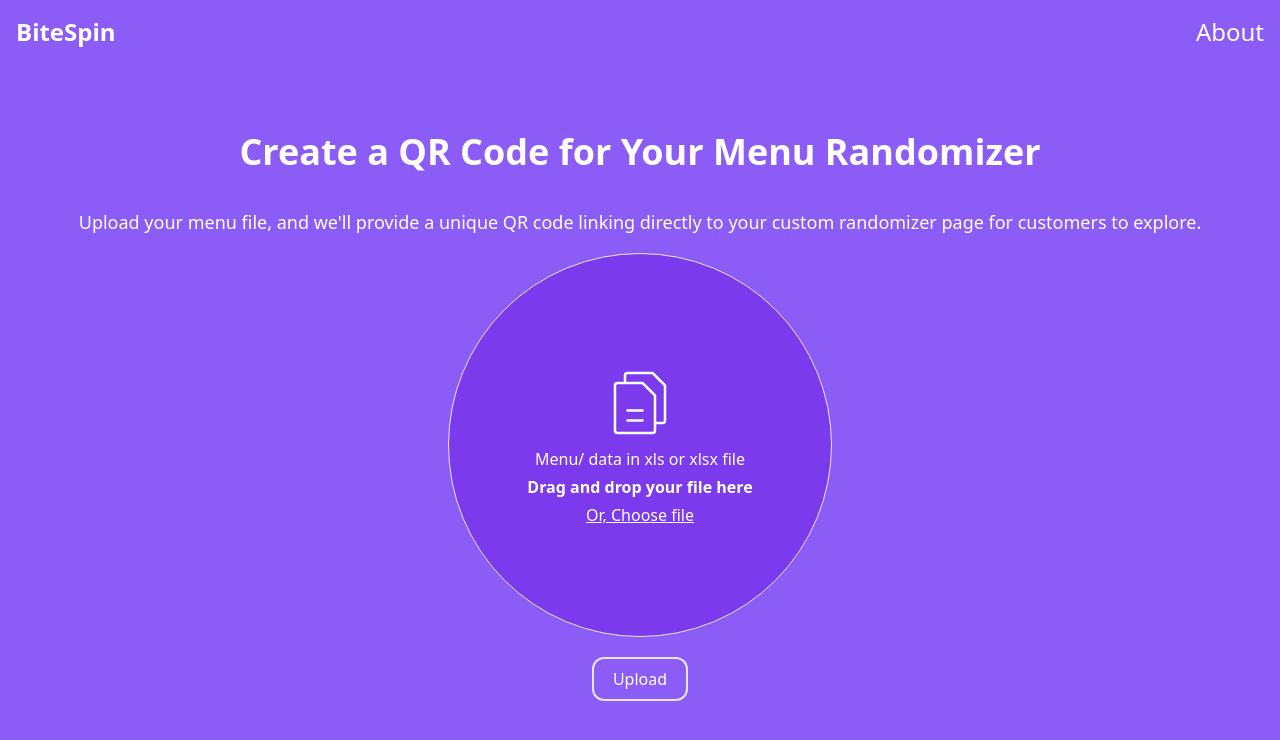
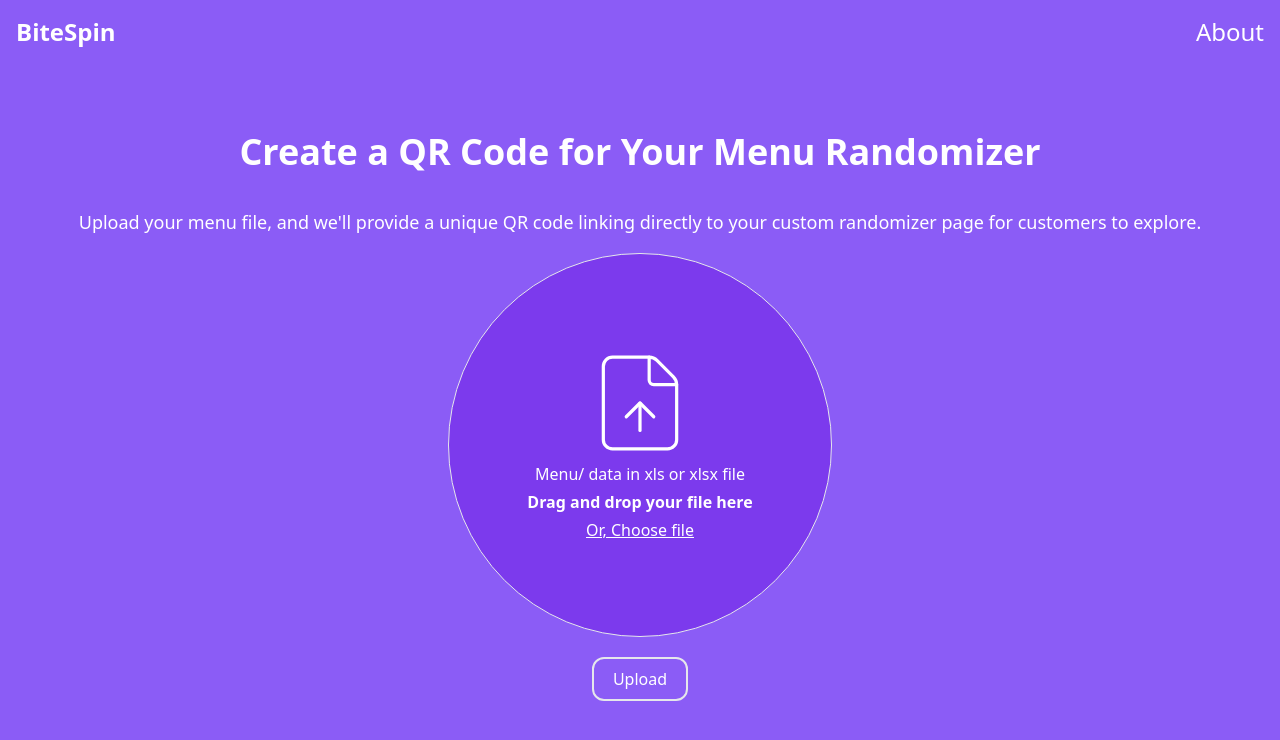
Before and after one commit to JosueSalazaku/random-generator, a Svelte app in the folder client/: page / in a window 1280 px wide. Shown: the top 740 px of the page. Built offline with nearby package versions, Linux system fonts and the light colour scheme.

Commit message:
Add FileUp icon to FileImport component

```diff
--- a/client/src/components/FileImport.svelte
+++ b/client/src/components/FileImport.svelte
@@ -1,5 +1,6 @@
 <script lang="ts">
 import axios from "axios";
+import { FileUp } from "lucide-svelte";
 import * as qrcode from 'qrcode';
 
 let file: File | null = null;
@@ -101,16 +102,7 @@ async function HandleFileUpload() {
         class="flex flex-col items-center justify-center gap-1 transition border rounded-full bg-violet-600 w-96 h-96 hover:bg-violet-800 hover:border-4 delay-2000"
         class:bg-violet-800={file}
         >
-        <svg
-            fill="#ffff"
-            width="80px"
-            height="80px"
-            viewBox="0 0 256 256"
-            id="Flat"
-            xmlns="http://www.w3.org/2000/svg"
-            >
-            <path d="M210.82861,69.17139l-40-40A4.00116,4.00116,0,0,0,168,28H88A12.01375,12.01375,0,0,0,76,40V60H56A12.01375,12.01375,0,0,0,44,72V216a12.01375,12.01375,0,0,0,12,12H168a12.01375,12.01375,0,0,0,12-12V196h20a12.01375,12.01375,0,0,0,12-12V72A4.00116,4.00116,0,0,0,210.82861,69.17139ZM172,216a4.00458,4.00458,0,0,1-4,4H56a4.00458,4.00458,0,0,1-4-4V72a4.00458,4.00458,0,0,1,4-4h78.34326L172,105.65674Zm32-32a4.00458,4.00458,0,0,1-4,4H180V104a4.00116,4.00116,0,0,0-1.17139-2.82861l-40-40A4.00116,4.00116,0,0,0,136,60H84V40a4.00458,4.00458,0,0,1,4-4h78.34326L204,73.65674Zm-64-32a4.0002,4.0002,0,0,1-4,4H88a4,4,0,0,1,0-8h48A4.0002,4.0002,0,0,1,140,152Zm0,32a4.0002,4.0002,0,0,1-4,4H88a4,4,0,0,1,0-8h48A4.0002,4.0002,0,0,1,140,184Z"/>
-                </svg>
+        <FileUp strokeWidth={.7} size={110} />
 
                 <h2>Menu/ data in xls or xlsx file</h2>
                 <h2 class="font-bold">Drag and drop your file here</h2>
--- a/package.json
+++ b/package.json
@@ -22,5 +22,8 @@
   },
   "devDependencies": {
     "npm-run-all": "^4.1.5"
+  },
+  "dependencies": {
+    "lucide-react": "^0.475.0"
   }
 }
```
Also changed, not shown: 1 other file (tests, documents, lock files or other folders).
